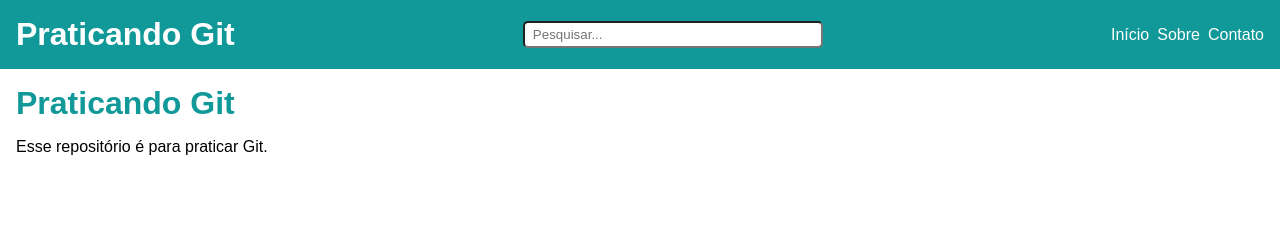
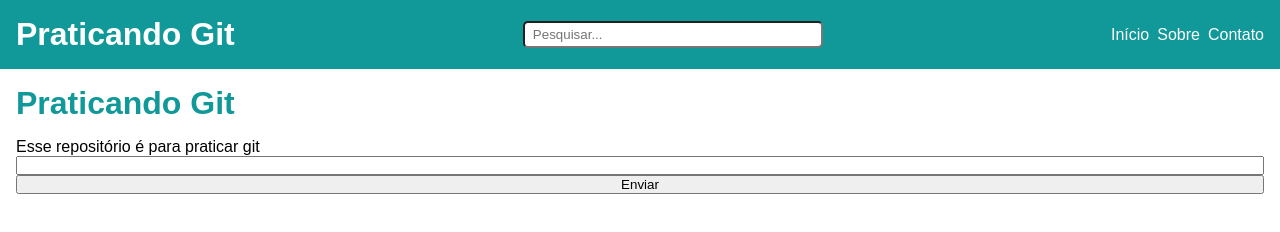
Before and after one commit to ThyagoThayllan/praticarGit, a plain HTML site: page index.html in a window 1280 px wide. Drawn offline with Linux system fonts and the light colour scheme.

Commit message:
commit 01

```diff
--- a/index.html
+++ b/index.html
@@ -24,7 +24,10 @@
     <main>
         <h1>Praticando Git</h1>
 
-        <p>Esse repositório é para praticar Git.</p>
+        <p>Esse repositório é para praticar git</p>
+
+        <input type="text">
+        <button>Enviar</button>
     </main>
 
 </body>
```
